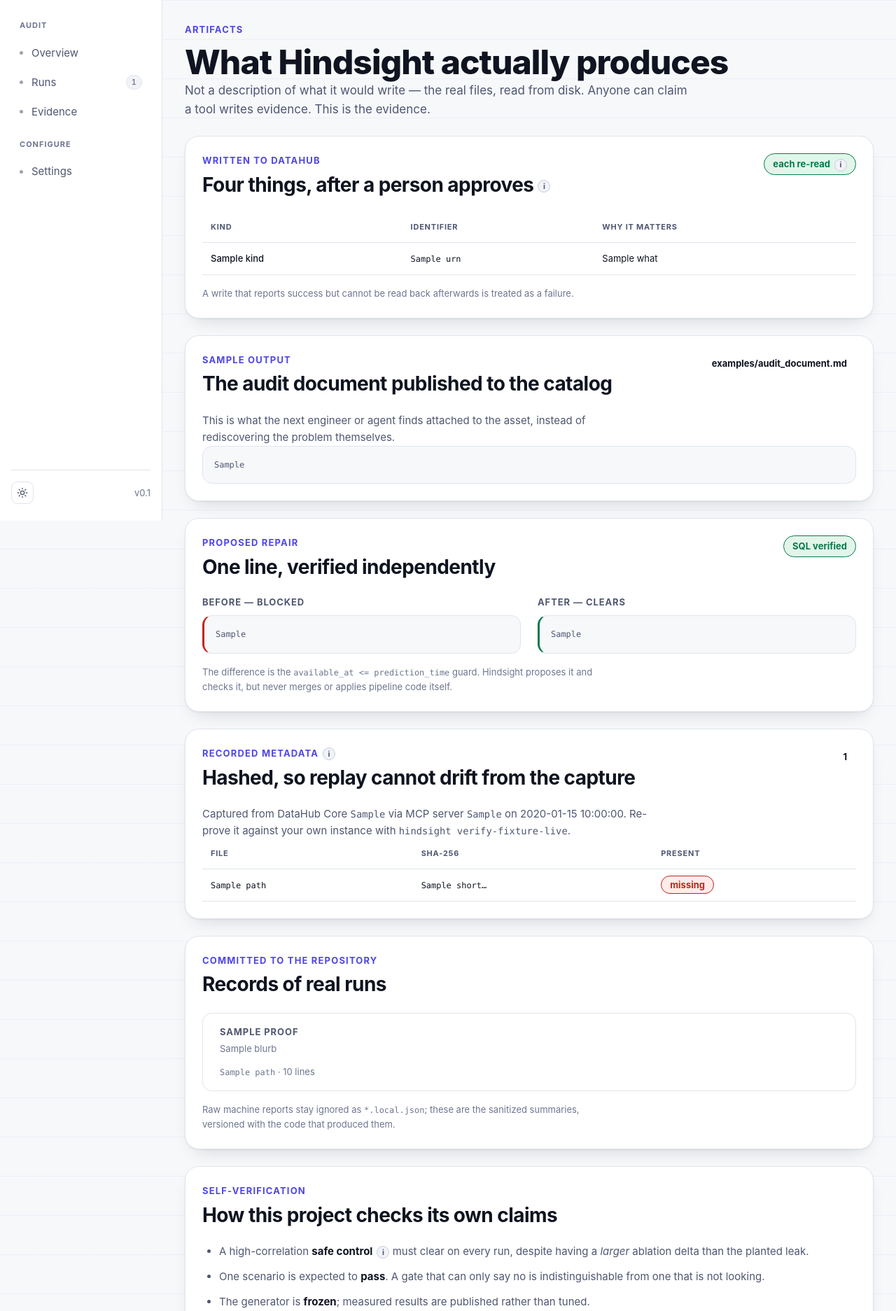
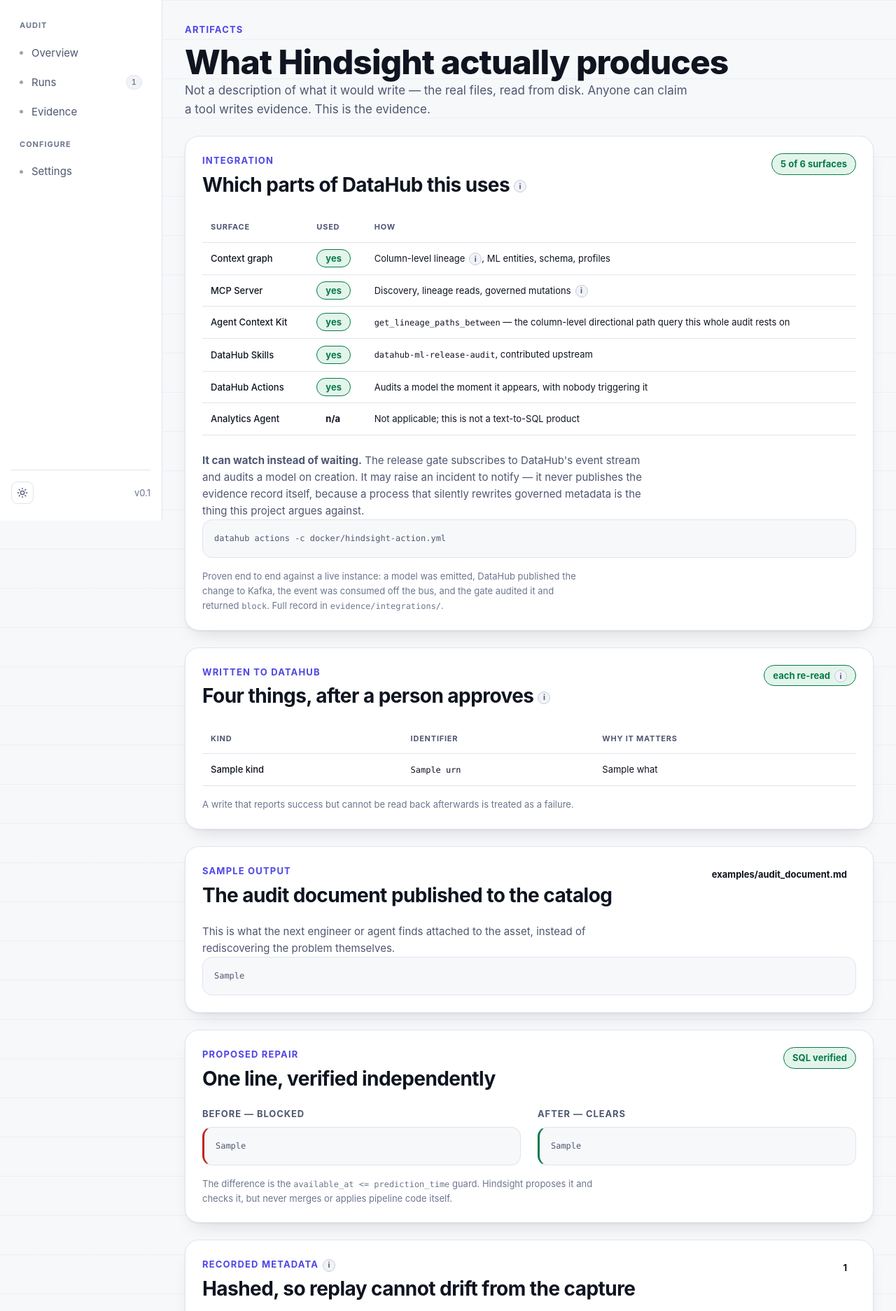
Before and after one commit to usv240/hindsight, a Python web app: template src/hindsight/web/templates/evidence.html in a window 1280 px wide. Shown: the part 56-1929 px from the top of the page at 70% size. Run offline with Jinja, Linux system fonts and the light colour scheme; the template is opened without the code that fills it: most values are stand-ins (such as "Sample title", 1, 10 or a date in 2020).

Commit message:
test: prove the release gate end to end on a live Kafka event, surface surfaces in the console

```diff
--- a/src/hindsight/web/templates/evidence.html
+++ b/src/hindsight/web/templates/evidence.html
@@ -14,6 +14,63 @@
       claim a tool writes evidence. This is the evidence.
     </p>
   </div>
+</section>
+
+<!-- Which DataHub surfaces are used ---------------------------------------- -->
+<section class="panel">
+  <div class="section-heading">
+    <div>
+      <p class="eyebrow">Integration</p>
+      <h2>Which parts of DataHub this uses{{ info('datahub') }}</h2>
+    </div>
+    <span class="finding ok">5 of 6 surfaces</span>
+  </div>
+  <div class="table-wrap">
+    <table class="table">
+      <thead>
+        <tr><th scope="col">Surface</th><th scope="col">Used</th><th scope="col">How</th></tr>
+      </thead>
+      <tbody>
+        <tr>
+          <th scope="row">Context graph</th><td><span class="finding ok">yes</span></td>
+          <td>Column-level lineage{{ info('column-lineage') }}, ML entities, schema, profiles</td>
+        </tr>
+        <tr>
+          <th scope="row">MCP Server</th><td><span class="finding ok">yes</span></td>
+          <td>Discovery, lineage reads, governed mutations{{ info('mcp') }}</td>
+        </tr>
+        <tr>
+          <th scope="row">Agent Context Kit</th><td><span class="finding ok">yes</span></td>
+          <td><code>get_lineage_paths_between</code> &mdash; the column-level directional path query this whole audit rests on</td>
+        </tr>
+        <tr>
+          <th scope="row">DataHub Skills</th><td><span class="finding ok">yes</span></td>
+          <td><code>datahub-ml-release-audit</code>, contributed upstream</td>
+        </tr>
+        <tr>
+          <th scope="row">DataHub Actions</th><td><span class="finding ok">yes</span></td>
+          <td>Audits a model the moment it appears, with nobody triggering it</td>
+        </tr>
+        <tr>
+          <th scope="row">Analytics Agent</th><td><span class="finding">n/a</span></td>
+          <td>Not applicable; this is not a text-to-SQL product</td>
+        </tr>
+      </tbody>
+    </table>
+  </div>
+
+  <p class="prose" style="margin-top: var(--sp-5);">
+    <strong>It can watch instead of waiting.</strong> The release gate subscribes to DataHub's
+    event stream and audits a model on creation. It may raise an incident to notify &mdash; it
+    never publishes the evidence record itself, because a process that silently rewrites
+    governed metadata is the thing this project argues against.
+  </p>
+  <pre class="artifact"><code>datahub actions -c docker/hindsight-action.yml</code></pre>
+  <p class="fine">
+    Proven end to end against a live instance: a model was emitted, DataHub published the change
+    to Kafka, the event was consumed off the bus, and the gate audited it and returned
+    <code>block</code>. Full record in <code>evidence/integrations/</code>.
+  </p>
 </section>
 
 <!-- What lands in the catalog --------------------------------------------- -->
```
Also changed, not shown: evidence/integrations/2026-07-28.md (+29 -0 lines), 6 other files.
